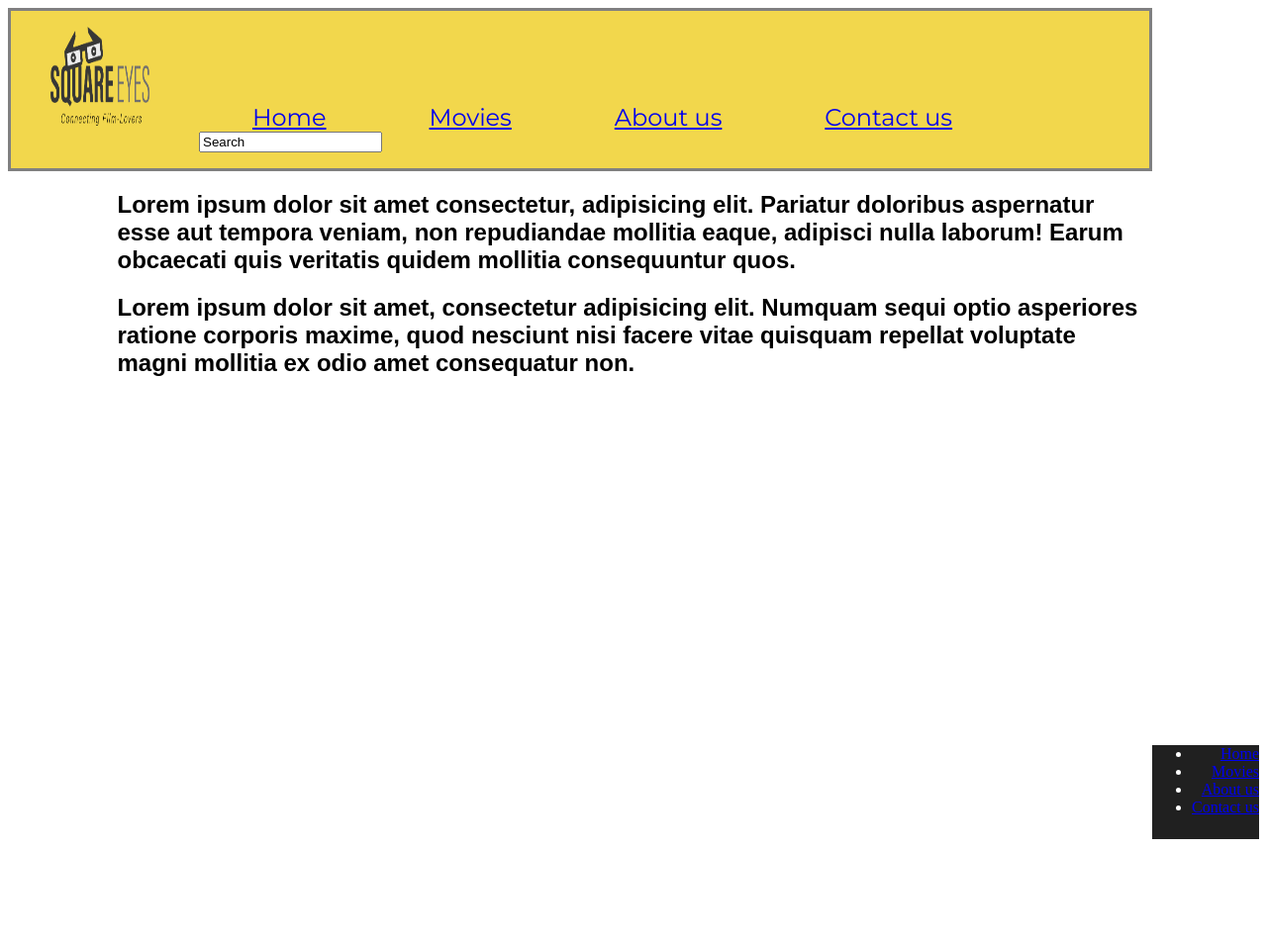
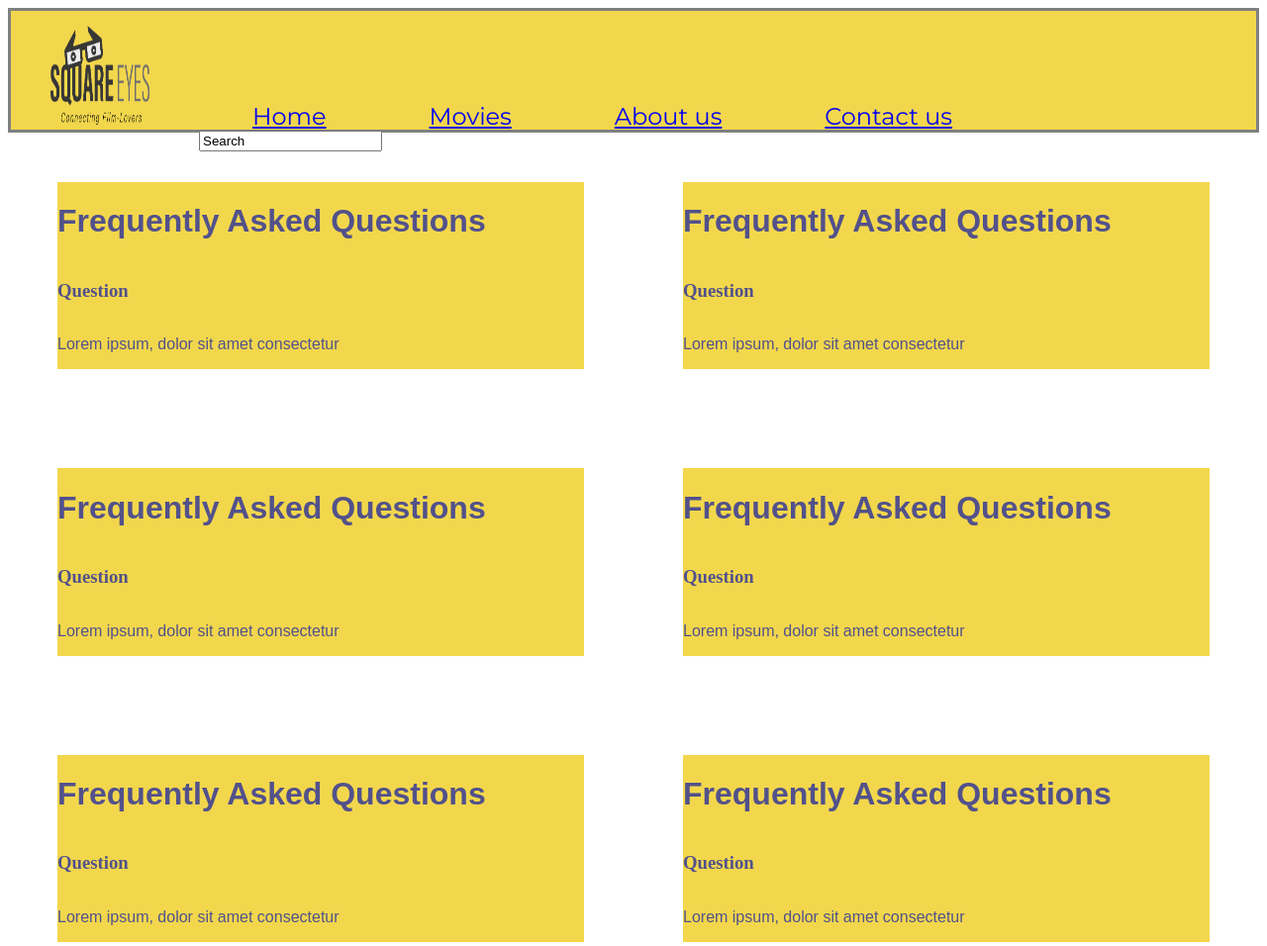
Before and after one commit to Brokeassviking/Design-1, a plain HTML site: page contact.html in a window 1280 px wide. Shown: the top 956 px of the page at 99% size. Before the commit the page ends 856 px from the top, so only its background shows below. Drawn offline with Linux system fonts and the light colour scheme.

Commit message:
fixed grids and position

```diff
--- a/About.html
+++ b/About.html
@@ -1,6 +1,5 @@
 <!DOCTYPE html>
 <html lang="en">
-
 <head>
 <title>Square eyes</title>
 <meta charset="UTF-8"/>
@@ -9,8 +8,7 @@
 <meta name="viewport" content="width=device-width, initial-scale=1.0">
 <link href="Css/style.css" rel="Stylesheet">
 <link rel="preconnect" href="https://fonts.gstatic.com">
-<link href="https://fonts.googleapis.com/css2?family=Montserrat&family=Ubuntu&display=swap" rel="stylesheet">
-
+<link href="https://fonts.googleapis.com/css2?family=Montserrat&display=swap" rel="stylesheet">
 </head>
 <body>
     <Header>
@@ -31,12 +29,31 @@
 
         </Header>
 <main>
-      <div class="container-question">
-        <h1>Frequently Asked Questions</h1>
+    <section class="background-1">
+<h1>Lorem ipsum dolor sit amet consectetur, adipisicing elit. Pariatur doloribus aspernatur esse aut tempora veniam, non repudiandae mollitia eaque, adipisci nulla laborum! Earum obcaecati quis veritatis quidem mollitia consequuntur quos.</h1>
+<h2>Lorem ipsum dolor sit amet, consectetur adipisicing elit. Numquam sequi optio asperiores ratione corporis maxime, quod nesciunt nisi facere vitae quisquam repellat voluptate magni mollitia ex odio amet consequatur non.</h2>
+    </section>
 
-        <h3>Question</h3>
-        <p>Lorem ipsum, dolor sit amet consectetur</p>
-      </div>
+
+
+
+
+
+
+
 </main>
+<footer>
+
+    <nav>
+        <ul>
+
+            <li><a href="home-page.html">Home</a></li>
+            <li><a href="Movies.html">Movies</a></li>
+            <li><a href="About.html" >About us</a></li>
+            <li><a href="contact.html">Contact us</a></li>
+
+        </ul>
+    </nav>
+</footer>
 </body>
 </html>
--- a/Css/style.css
+++ b/Css/style.css
@@ -15,39 +15,61 @@
     format("woff2");
 }
 
-@media (min-width: 40em) {
 /*Grid*/
 
-body{
+.grid-lp {
   display: grid;
-
+  grid-template-areas: "banner banner" "main main";
+  min-height: 97vh;
+}
+.grid-hp {
+  display: grid;
+  grid-template-columns: 21vh auto;
+  grid-template-rows: 15vh auto;
   grid-template-areas:
     "banner banner"
     "aside main"
-"fotter fotter" ;
-
+    "fotter fotter";
 }
-header {grid-area: banner;}
-main{grid-area: main;}
-footer{grid-area: footer;}
-aside{grid-area: aside;}
-
-
-h1,
-h2,
-p {
-  font-family: "Motserrat", sans-serif;
+.grid-about {
+  display: grid;
+  grid-template-columns: 1fr 1fr;
+  grid-template-rows: auto;
+  grid-template-areas:
+    "banner banner"
+    "main main"
+    "fotter fotter";
+}
+.grid-movies {
+  display: grid;
+  grid-template-columns: 1fr 1fr;
+  grid-template-rows: auto;
+  grid-template-areas:
+    "banner banner"
+    "main main"
+    "fotter fotter";
 }
 
 header {
+  grid-area: banner;
+}
+main {
+  grid-area: main;
+}
+footer {
+  grid-area: footer;
+}
+aside {
+  grid-area: aside;
+}
+
+header {
+  grid-column-start: banner;
+  grid-column-end: banner;
   background-color: #f2d74c;
- display: flex;
- min-height: 10vh;
+  display: grid;
+  max-height: 15vh;
   border: gray solid;
-
-
-
-
 }
 
 header nav li {
@@ -56,7 +78,6 @@ header nav li {
   text-decoration: black;
   font-size: x-large;
   margin-left: 100px;
-
 }
 
 /* Top and bottom*/
@@ -66,9 +87,19 @@ header a:visited {
   color: black;
 }
 
+header ul {
+  margin-top: 15px;
+}
+
 .logo {
   max-width: 100px;
   max-height: 100px;
+}
+footer {
+  grid-row-start: 5;
+  grid-row-end: 5;
+  grid-column-start: 1;
+  grid-column-end: 3;
 }
 
 footer a:visited {
@@ -80,10 +111,9 @@ footer ul {
   background-color: #202020;
   color: #fff;
   height: 95px;
-  font-weight: normal;
-  text-align: right;
-  margin-block: auto;
+  min-width: 10vh;
 }
+
 .position {
   padding: 20px, 40px;
 }
@@ -96,11 +126,11 @@ footer ul {
   background-attachment: fixed;
   background-size: cover;
   min-height: 70vh;
+  background-position: 50% 50%;
 }
 
 .background-content-LP {
   color: #52518b;
-  font-family: "Ubuntu", sans-serif;
   display: flex;
   flex-direction: column;
   align-items: center;
@@ -111,9 +141,12 @@ footer ul {
   margin: 100px;
 }
 
+.background-content-LP h1 {
+  font-family: "Ubuntu", sans-serif;
+}
+
 form {
   display: inline;
-
 }
 
 /*home page*/
@@ -124,48 +157,51 @@ form {
   background-size: cover;
   min-height: 70vh;
   background-color: #f2d74c;
-  display: block;
+  display: grid;
+  background-position: 50% 31%;
+  background-size: 91%;
 }
 
-.Movies{
+.Movies {
   display: flex;
   flex-direction: row;
   background-color: #52518b;
   gap: 15px;
-  min-height: 70vh;
+  min-height: 50vh;
   width: 100%;
   align-items: center;
-
-
-
 }
 
 .Movies > * {
-
   flex: 1;
 }
 
-.movie-thumbnail{
+.movie-thumbnail {
   display: flex;
   width: 100%;
-  height: 250px;
+  height: 350px;
   align-items: center;
 }
 
-.cta-hp{
-padding: 10px 20px;
+.cta-hp {
+  padding: 10px 50px;
   font: 1em "Montserrat";
   background-color: black;
   color: white;
   font-size: x-large;
-
+  margin-right: 100px;
+}
+.container {
+  margin-top: 150px;
+  margin-left: 15px;
+  font-size: x-large;
 }
 
-ul form{
+ul form {
   margin-left: 150px;
 }
-aside{
-background-color:#f2d74c;
+aside {
+  background-color: #f2d74c;
   min-width: 20vh;
   border: solid gray;
 }
@@ -190,13 +226,14 @@ border: solid gray;
   width: 250px;
   padding: 10px;
   display: flex list-item;
-
 }
 
 /*Contact spesific*/
 
 .container-question {
-  display: block;
+  display: grid;
+  grid-template-columns: 1/3;
+  grid-template-rows: 1/3;
   color: #52518b;
   border-color: #52518b;
   margin: 50px;
@@ -205,5 +242,11 @@ border: solid gray;
   font-size: 1em;
 }
 
+h1,
+h2,
+p {
+  font-family: "Motserrat", sans-serif;
+}
 
-/*Grids*/
+@media only screen and (min-width: 600px) {
+}
--- a/contact.html
+++ b/contact.html
@@ -1,5 +1,6 @@
 <!DOCTYPE html>
 <html lang="en">
+
 <head>
 <title>Square eyes</title>
 <meta charset="UTF-8"/>
@@ -8,7 +9,8 @@
 <meta name="viewport" content="width=device-width, initial-scale=1.0">
 <link href="Css/style.css" rel="Stylesheet">
 <link rel="preconnect" href="https://fonts.gstatic.com">
-<link href="https://fonts.googleapis.com/css2?family=Montserrat&display=swap" rel="stylesheet">
+<link href="https://fonts.googleapis.com/css2?family=Montserrat&family=Ubuntu&display=swap" rel="stylesheet">
+
 </head>
   <body>
     <Header>
@@ -28,24 +30,47 @@
       </nav>
 
       </Header>
-<main>
-    <section class="background-1">
-<h1>Lorem ipsum dolor sit amet consectetur, adipisicing elit. Pariatur doloribus aspernatur esse aut tempora veniam, non repudiandae mollitia eaque, adipisci nulla laborum! Earum obcaecati quis veritatis quidem mollitia consequuntur quos.</h1>
-<h2>Lorem ipsum dolor sit amet, consectetur adipisicing elit. Numquam sequi optio asperiores ratione corporis maxime, quod nesciunt nisi facere vitae quisquam repellat voluptate magni mollitia ex odio amet consequatur non.</h2>
-    </section>
+    <main class="grid-about">
+      <div class="container-question">
+        <h1>Frequently Asked Questions</h1>
 
+        <h3>Question</h3>
+        <p>Lorem ipsum, dolor sit amet consectetur</p>
+      </div>
+      <div class="container-question">
+        <h1>Frequently Asked Questions</h1>
 
+        <h3>Question</h3>
+        <p>Lorem ipsum, dolor sit amet consectetur</p>
+      </div>
+      <div class="container-question">
+        <h1>Frequently Asked Questions</h1>
 
+        <h3>Question</h3>
+        <p>Lorem ipsum, dolor sit amet consectetur</p>
+      </div>
+      <div class="container-question">
+        <h1>Frequently Asked Questions</h1>
 
+        <h3>Question</h3>
+        <p>Lorem ipsum, dolor sit amet consectetur</p>
+      </div>
+      <div class="container-question">
+        <h1>Frequently Asked Questions</h1>
 
+        <h3>Question</h3>
+        <p>Lorem ipsum, dolor sit amet consectetur</p>
+      </div>
+      <div class="container-question">
+        <h1>Frequently Asked Questions</h1>
 
-
-
+        <h3>Question</h3>
+        <p>Lorem ipsum, dolor sit amet consectetur</p>
+      </div>
     </main>
     <footer>
-
       <nav>
-        <ul>
+        <ul style="list-style-type: circle;" >
 
             <li><a href="home-page.html">Home</a></li>
             <li><a href="Movies.html">Movies</a></li>
```
Also changed, not shown: Movies.html (+37 -23 lines), home-page.html (+17 -22 lines), index.html (+8 -3 lines). Lines whose indentation alone changed are shown as unchanged.
